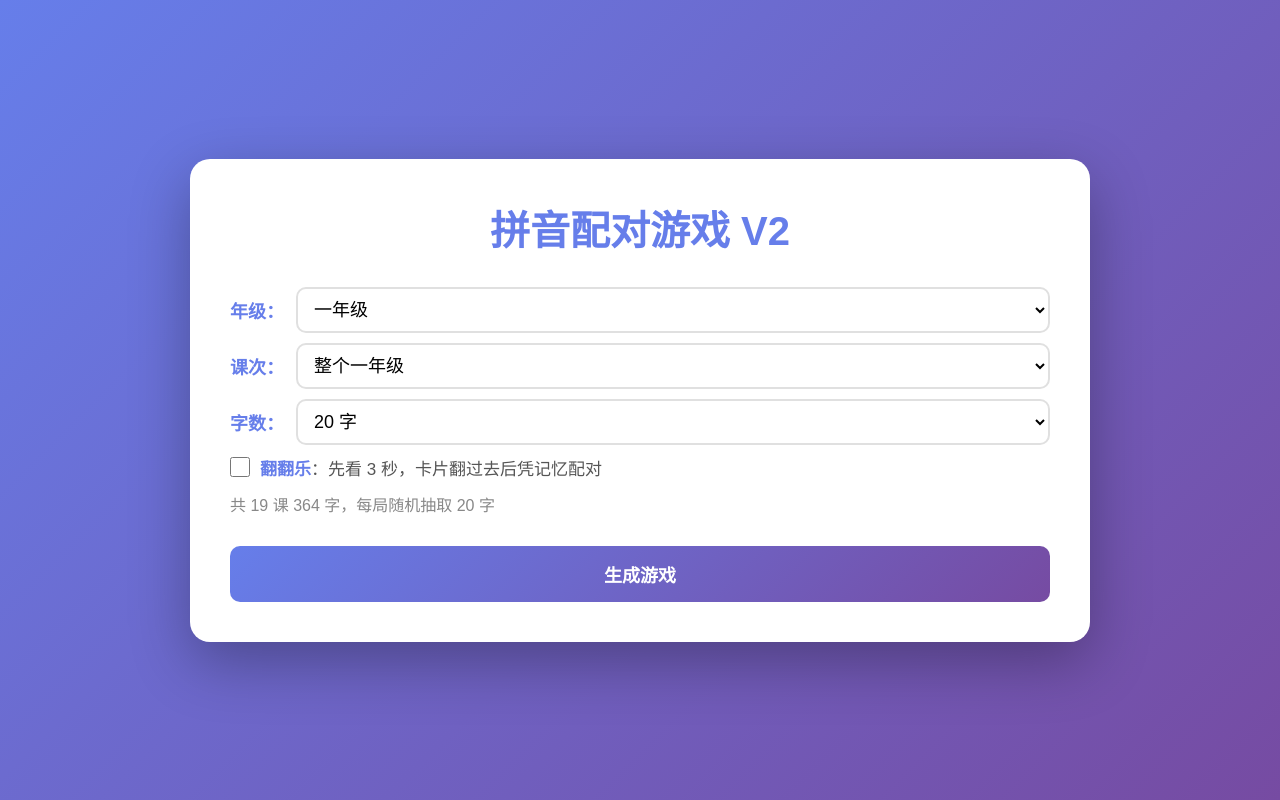
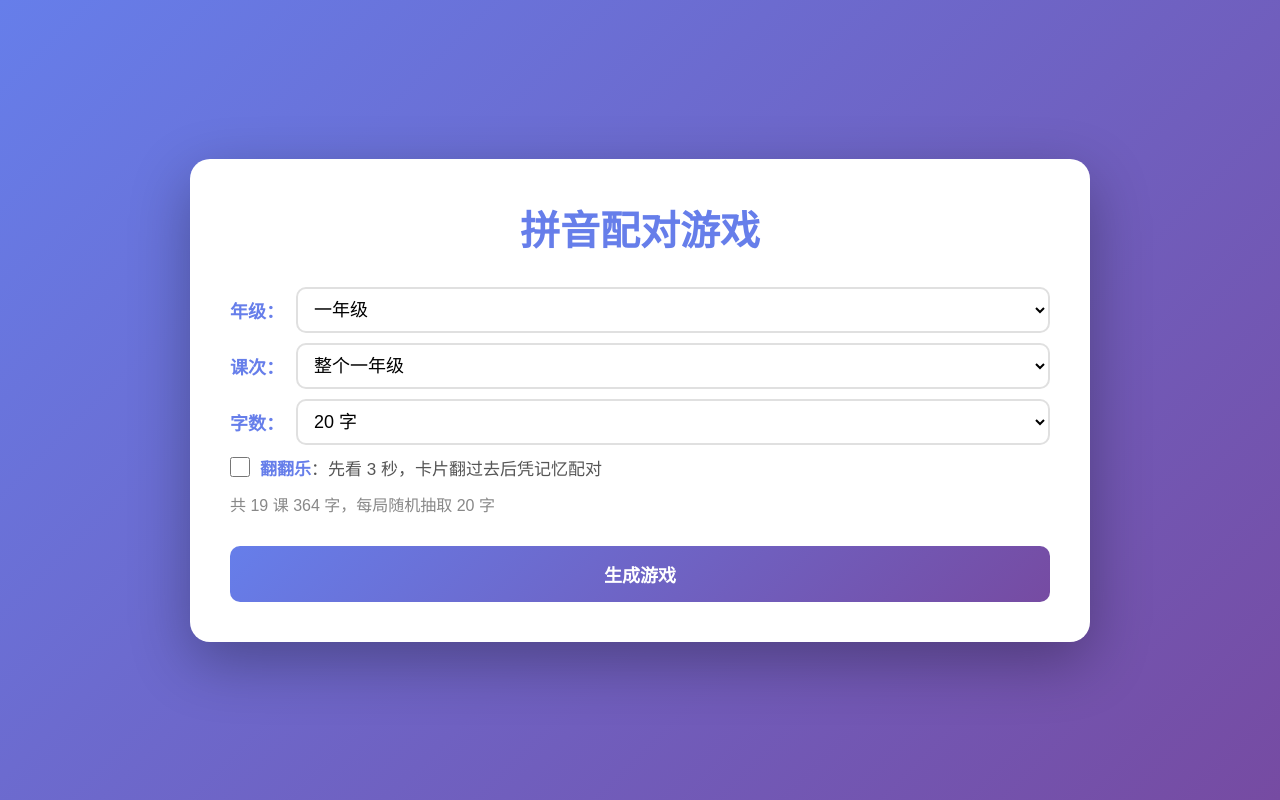
Before and after one commit to MrWengKB/HanziMatch, a plain HTML site: page index.html in a window 1280 px wide. Drawn offline with Linux system fonts and the light colour scheme.

Commit message:
Update index.html

```diff
--- a/index.html
+++ b/index.html
@@ -10,7 +10,7 @@
     <div class="container">
         <!-- 界面一：选择字表 -->
         <div class="input-screen" id="inputScreen">
-            <h1>拼音配对游戏 V2</h1>
+            <h1>拼音配对游戏</h1>
 
             <div class="lesson-picker">
                 <label for="gradeSelect">年级：</label>
```
